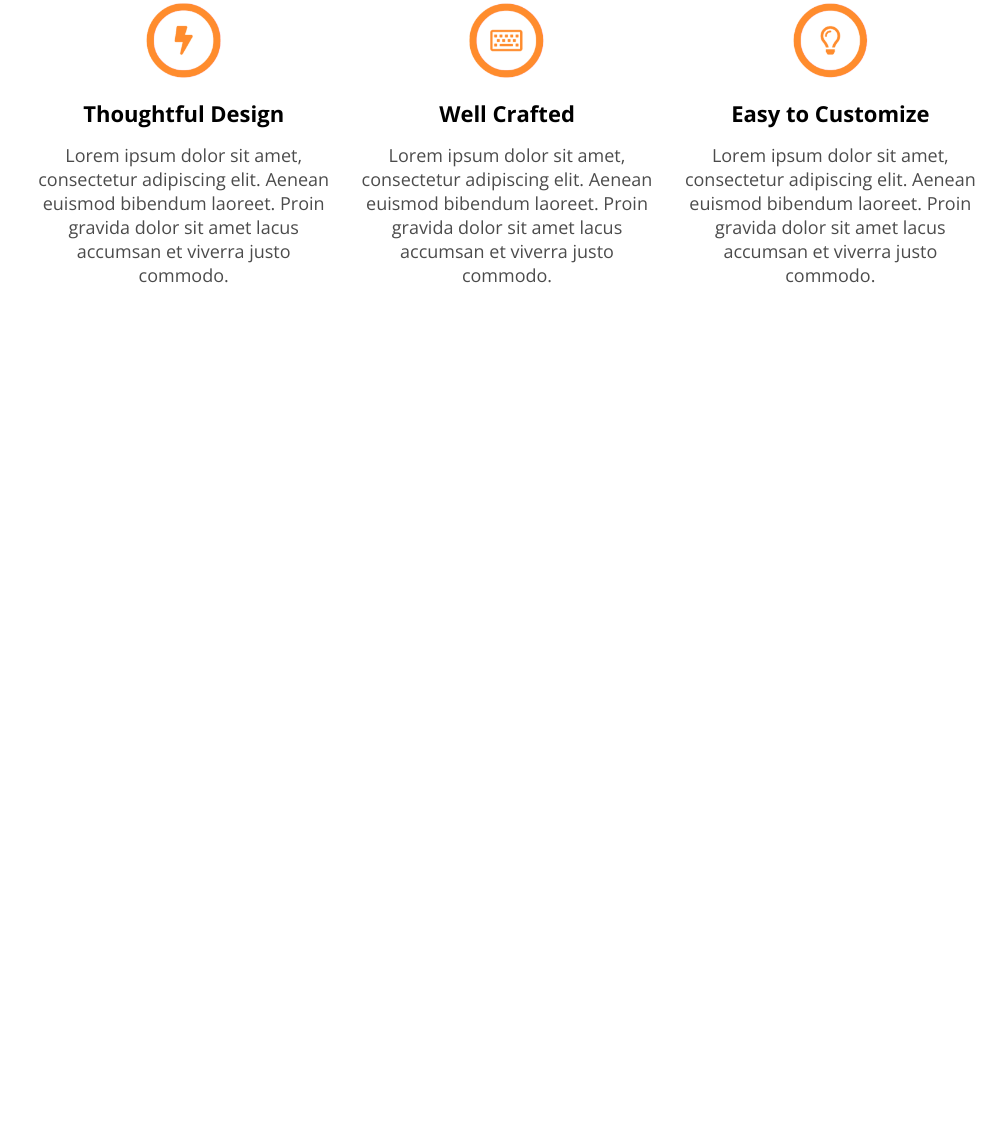
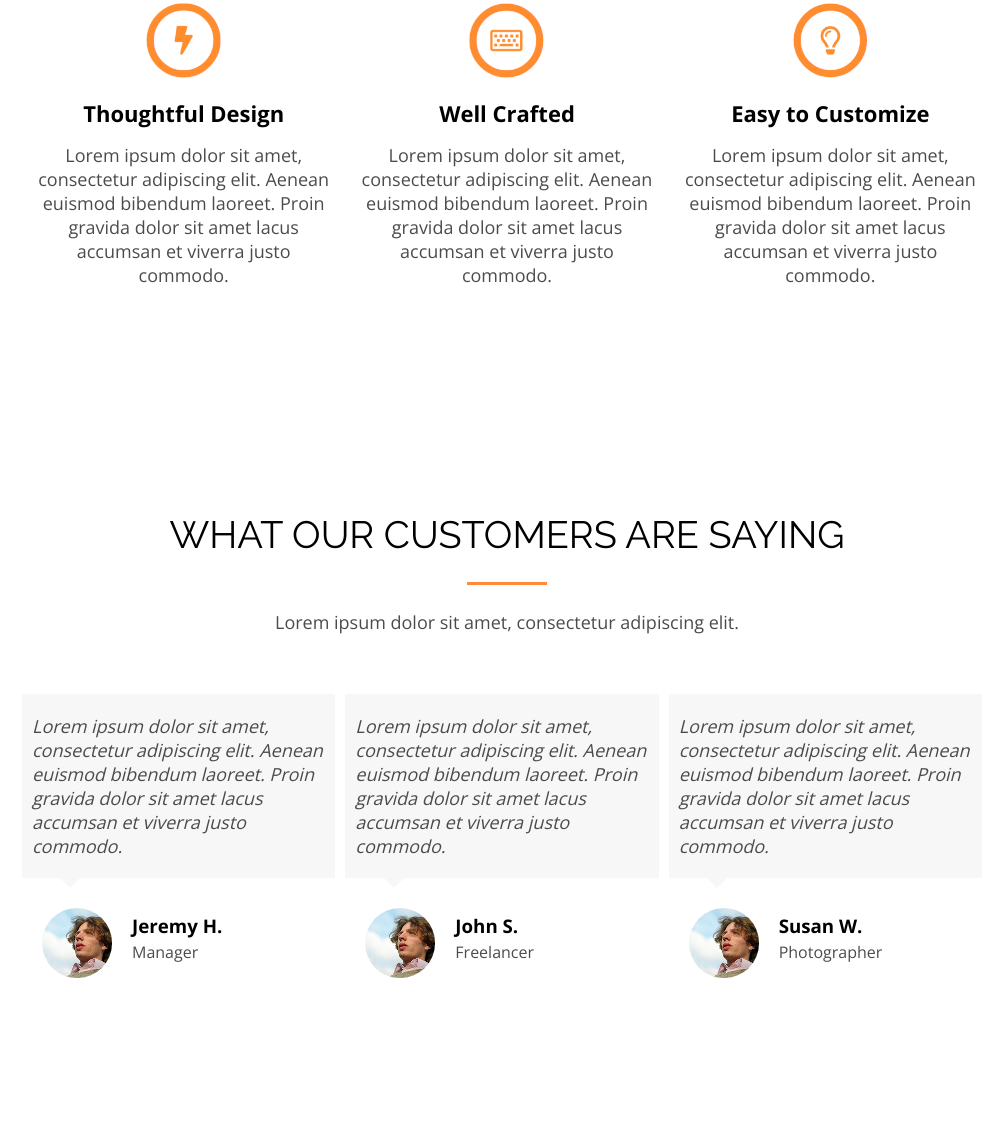
Before and after one commit to irynabolyukh/axit-landing-page, a website: page src/index.html in a window 1280 px wide. Shown: the part 2392-3515 px from the top of the page, without its empty margins (133-1139 px from the left). Before the commit the page ends 2819 px from the top, so only its background shows below. Drawn offline with nearby package versions, Linux system fonts and the light colour scheme.

Commit message:
reviews section - done

```diff
--- a/src/index.html
+++ b/src/index.html
@@ -189,5 +189,38 @@
   </div>
 </section>
 <!-- About section ended -->
+
+<!-- Reviews section started -->
+<section id="reviews" class="reviews section-outer">
+  <div class="section-inner">
+    <div class="reviews__title">WHAT OUR CUSTOMERS ARE SAYING</div>
+    <div class="reviews__line"></div>
+    <div class="reviews__subtitle">Lorem ipsum dolor sit amet, consectetur adipiscing elit.</div>
+    <div class="reviews__list">
+      <div class="reviews__review">
+        <div class="reviews__review-text">Lorem ipsum dolor sit amet, consectetur adipiscing elit. Aenean euismod bibendum laoreet. Proin gravida dolor sit amet lacus accumsan et viverra justo commodo.</div>
+        <div class="reviews__review-author">
+          <img class="reviews__review-author-avatar" src="images/review-avatar.png" alt="">
+          <div class="reviews__review-author-name"><h3>Jeremy H.</h3><p>Manager</p></div>
+        </div>
+      </div>
+      <div class="reviews__review">
+        <div class="reviews__review-text">Lorem ipsum dolor sit amet, consectetur adipiscing elit. Aenean euismod bibendum laoreet. Proin gravida dolor sit amet lacus accumsan et viverra justo commodo.</div>
+        <div class="reviews__review-author">
+          <img class="reviews__review-author-avatar" src="images/review-avatar.png" alt="">
+          <div class="reviews__review-author-name"><h3>John S.</h3><p>Freelancer</p></div>
+        </div>
+      </div>
+      <div class="reviews__review">
+        <div class="reviews__review-text">Lorem ipsum dolor sit amet, consectetur adipiscing elit. Aenean euismod bibendum laoreet. Proin gravida dolor sit amet lacus accumsan et viverra justo commodo.</div>
+        <div class="reviews__review-author">
+          <img class="reviews__review-author-avatar" src="images/review-avatar.png" alt="">
+          <div class="reviews__review-author-name"><h3>Susan W.</h3><p>Photographer</p></div>
+        </div>
+      </div>
+    </div>
+  </div>
+</section>
+<!-- Reviews section ended -->
 </body>
 </html>
--- a/src/scss/styles.scss
+++ b/src/scss/styles.scss
@@ -877,3 +877,131 @@ nav ul{
   }
 }
 //ABOUT styles end
+
+
+//REVIEWS styles start
+.reviews{
+  @include opensans-regular;
+
+  .section-inner{
+    padding: 85px 15px;
+    text-align: center;
+
+    @media (max-width: $mobile){
+      padding: 55px 15px;
+    }
+  }
+
+  &__title{
+    @include raleway-regular;
+    font-size: 38px;
+    text-transform: uppercase;
+
+    @media (max-width: $mobile){
+      font-size: 32px;
+    }
+  }
+
+  &__line{
+    margin: 25px auto;
+    background-color: $color-orange;
+    height: 3px;
+    width: 80px;
+  }
+
+  &__subtitle{
+    font-size: 18px;
+    opacity: 0.7;
+    margin-bottom: 60px;
+
+    @media (max-width: $mobile){
+      font-size: 16px;
+      margin-bottom: 40px;
+    }
+  }
+
+  &__list{
+    display: flex;
+    flex-direction: row;
+    justify-content: space-between;
+
+    @media (max-width: $tablet){
+      flex-direction: column;
+      justify-content: center;
+    }
+  }
+
+  &__review{
+    margin-right: 10px;
+    margin-bottom: 50px;
+
+    @media (max-width: $tablet){
+      margin: 0 auto 50px;
+    }
+
+    &-author{
+      display: flex;
+      flex-direction: row;
+
+      &-avatar{
+          max-width: 70px;
+          width: 100%;
+          margin: 10px 20px;
+
+
+          @media (max-width: $tablet){
+            max-width: 65px;
+          }
+
+          @media (max-width: $mobile){
+            max-width: 60px;
+          }
+      }
+
+      &-name{
+        display: flex;
+        flex-direction: column;
+        justify-content: center;
+        margin-bottom: 10px;
+        text-align: left;
+
+        @media (max-width: $mobile){
+          font-size: 14px;
+        }
+
+        p{
+          padding-top: 3px;
+          opacity: .7;
+        }
+      }
+    }
+
+    &-text{
+      max-width: 350px;
+      width: 100%;
+      font-size: 18px;
+      opacity: 0.7;
+      margin: 0 auto 20px;
+      background: $color-grey;
+      position: relative;
+      padding: 20px 10px;
+      text-align: left;
+      font-style: italic;
+
+      @media (max-width: $mobile){
+        font-size: 16px;
+        margin-bottom: 15px;
+      }
+
+      &:after {
+        content: " ";
+        position: absolute;
+        bottom: -20px;
+        left: calc(10% + 7px);
+        border: 10px solid rgba(0,0,0,0);
+        border-top-color: #f5f5f5;
+      }
+    }
+  }
+}
+//REVIEWS styles end
```
Also changed, not shown: src/css/styles.min.css, src/images/review-avatar.png (added).
